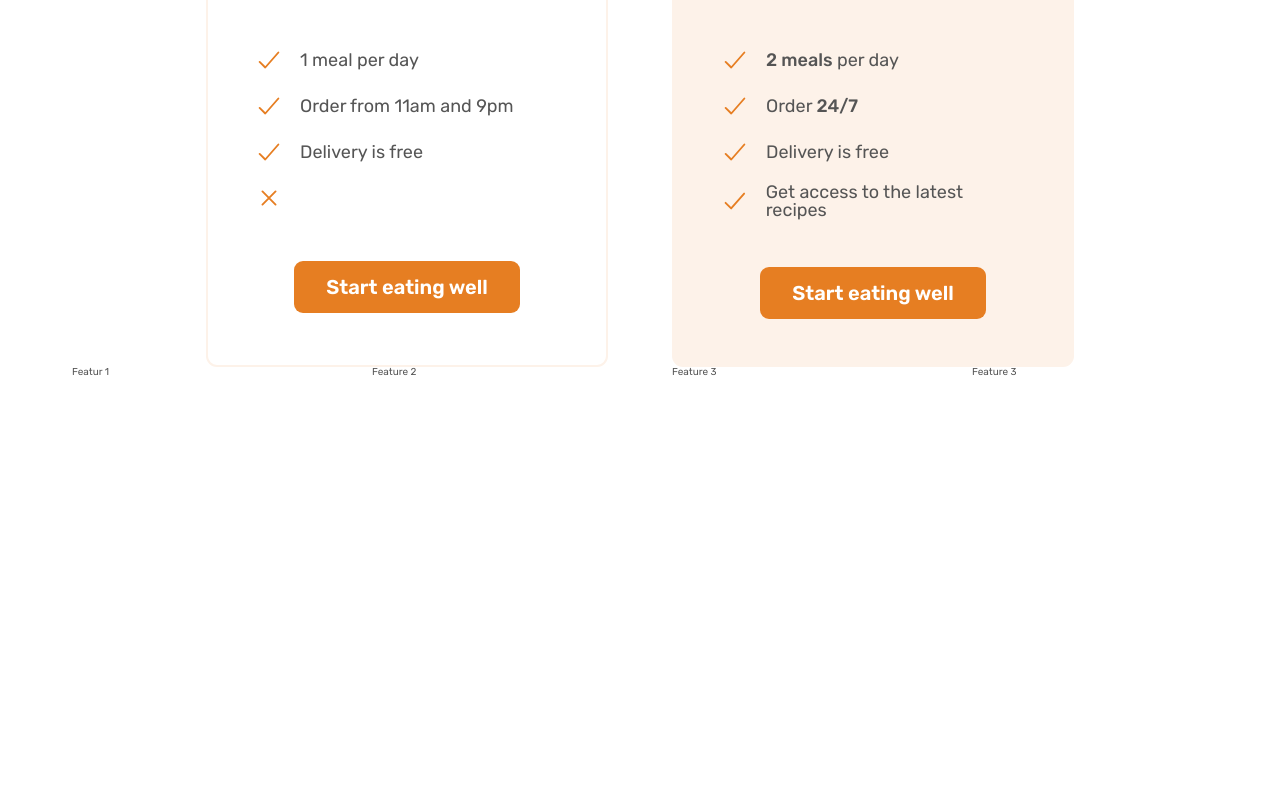
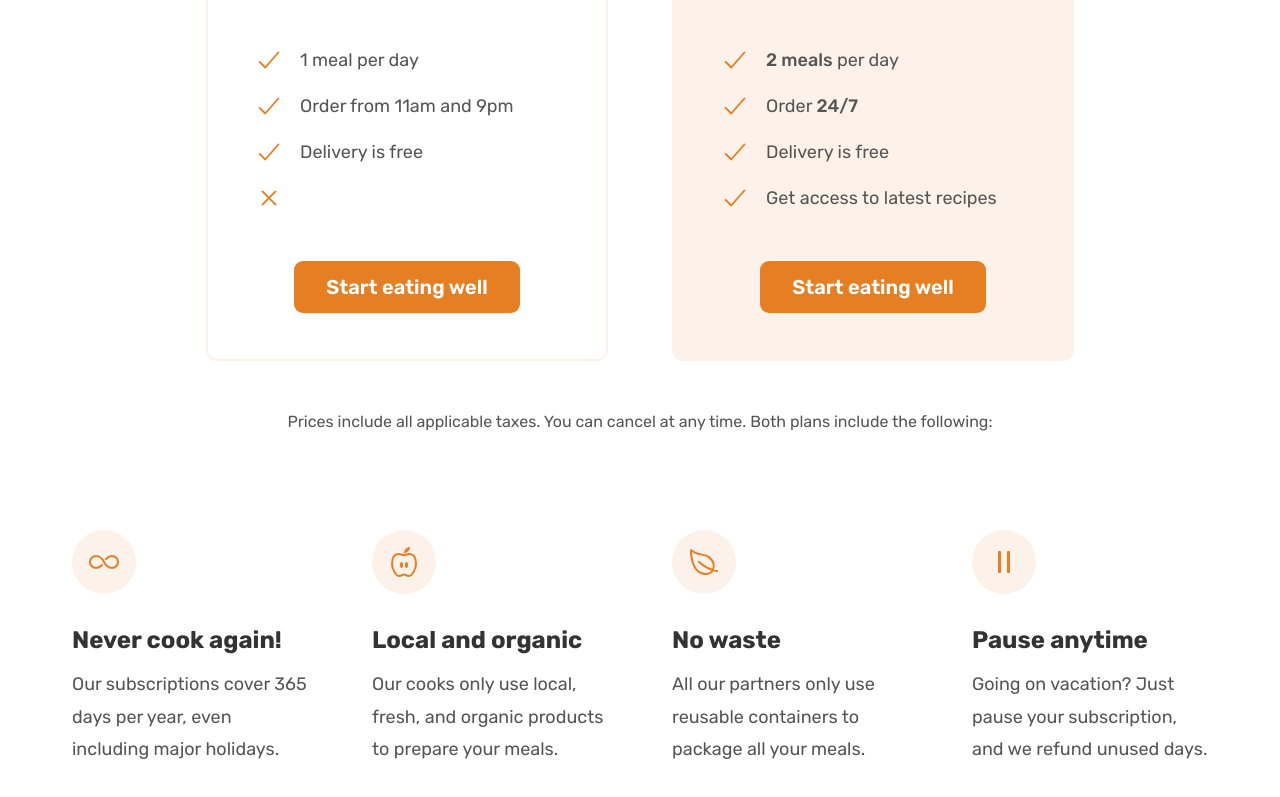
Before and after one commit to MannaEmam/Omnifood, a plain HTML site: page index.html in a window 1280 px wide. Shown: the part 5062-5859 px from the top of the page. Before the commit the page ends 5535 px from the top, so only its background shows below. Drawn offline with nearby package versions, Linux system fonts and the light colour scheme.

Commit message:
feature done

```diff
--- a/css/general.css
+++ b/css/general.css
@@ -83,9 +83,10 @@ body {
   row-gap: 9.6rem;
 }
 
-.grid::not(:last-child) {
+.grid:not(:last-child) {
   margin-bottom: 9.6rem;
 }
+
 .grid--2-cols {
   grid-template-columns: repeat(2, 1fr);
 }
@@ -221,7 +222,7 @@ body {
 }
 
 .margin-bottom-md {
-  margin-bottom: 4.8rem;
+  margin-bottom: 4.8rem !important;
 }
 
 .center-text {
--- a/css/style.css
+++ b/css/style.css
@@ -436,3 +436,31 @@
   text-align: center;
   margin-top: 4.8rem;
 }
+
+.plan-details {
+  font-size: 1.6rem;
+  line-height: 1.6;
+  text-align: center;
+}
+
+.feature-icon {
+  color: #e67e22;
+  height: 3.2rem;
+  width: 3.2rem;
+  background-color: #fdf2e9;
+  margin-bottom: 3.2rem;
+  padding: 1.6rem;
+  border-radius: 50%;
+}
+
+.feature-title {
+  font-size: 2.4rem;
+  color: #333;
+  font-weight: 700;
+  margin-bottom: 1.6rem;
+}
+
+.feature-text {
+  font-size: 1.8rem;
+  line-height: 1.8;
+}
--- a/index.html
+++ b/index.html
@@ -453,7 +453,7 @@
           </h2>
         </div>
 
-        <div class="container grid grid--2-cols">
+        <div class="container grid grid--2-cols margin-bottom-md">
           <div class="pricing-plan pricing-plan--starter">
             <header class="plan-header">
               <p class="plan-name">Starter</p>
@@ -509,7 +509,7 @@
 
               <li class="list-item">
                 <ion-icon class="list-icon" name="checkmark-outline"></ion-icon
-                ><span>Get access to the latest recipes</span>
+                ><span>Get access to latest recipes</span>
               </li>
             </ul>
             <div class="plan-sign-up">
@@ -517,11 +517,50 @@
             </div>
           </div>
         </div>
+
+        <div class="container grid">
+          <aside class="plan-details">
+            Prices include all applicable taxes. You can cancel at any time.
+            Both plans include the following:
+          </aside>
+        </div>
+
         <div class="container grid grid--4-cols">
-          <div class="feature">Featur 1</div>
-          <div class="feature">Feature 2</div>
-          <div class="feature">Feature 3</div>
-          <div class="feature">Feature 3</div>
+          <div class="feature">
+            <ion-icon class="feature-icon" name="infinite-outline"></ion-icon>
+            <p class="feature-title">Never cook again!</p>
+            <p class="feature-text">
+              Our subscriptions cover 365 days per year, even including major
+              holidays.
+            </p>
+          </div>
+
+          <div class="feature">
+            <ion-icon class="feature-icon" name="nutrition-outline"></ion-icon>
+            <p class="feature-title">Local and organic</p>
+            <p class="feature-text">
+              Our cooks only use local, fresh, and organic products to prepare
+              your meals.
+            </p>
+          </div>
+
+          <div class="feature">
+            <ion-icon class="feature-icon" name="leaf-outline"></ion-icon>
+            <p class="feature-title">No waste</p>
+            <p class="feature-text">
+              All our partners only use reusable containers to package all your
+              meals.
+            </p>
+          </div>
+
+          <div class="feature">
+            <ion-icon class="feature-icon" name="pause-outline"></ion-icon>
+            <p class="feature-title">Pause anytime</p>
+            <p class="feature-text">
+              Going on vacation? Just pause your subscription, and we refund
+              unused days.
+            </p>
+          </div>
         </div>
       </section>
     </main>
```
